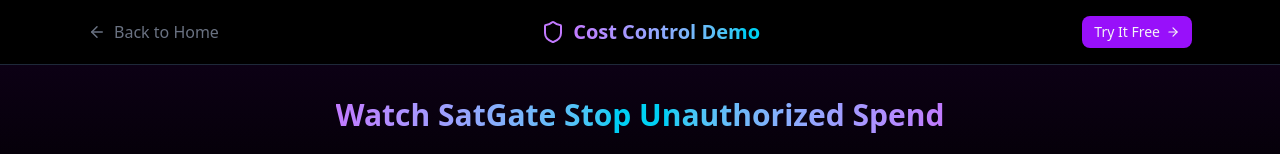
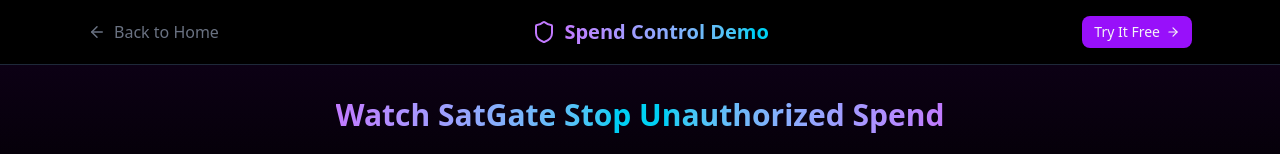
Before and after one commit to SatGate-io/satgate, a Next.js app in the folder satgate-landing/: page /sandbox in a window 1280 px wide. Shown: the top 154 px of the page. Built offline with nearby package versions, Linux system fonts and the light colour scheme.

Commit message:
sandbox: Cost Control → Spend Control Demo — matches landing page language

```diff
--- a/satgate-landing/app/sandbox/page.tsx
+++ b/satgate-landing/app/sandbox/page.tsx
@@ -317,7 +317,7 @@ export default function SandboxPage() {
           <h1 className="text-lg sm:text-xl font-bold flex items-center gap-2">
             <Shield className="text-purple-400" size={24} />
             <span className="bg-clip-text text-transparent bg-gradient-to-r from-purple-400 to-cyan-400">
-              Cost Control Demo
+              Spend Control Demo
             </span>
           </h1>
           <Link
```
